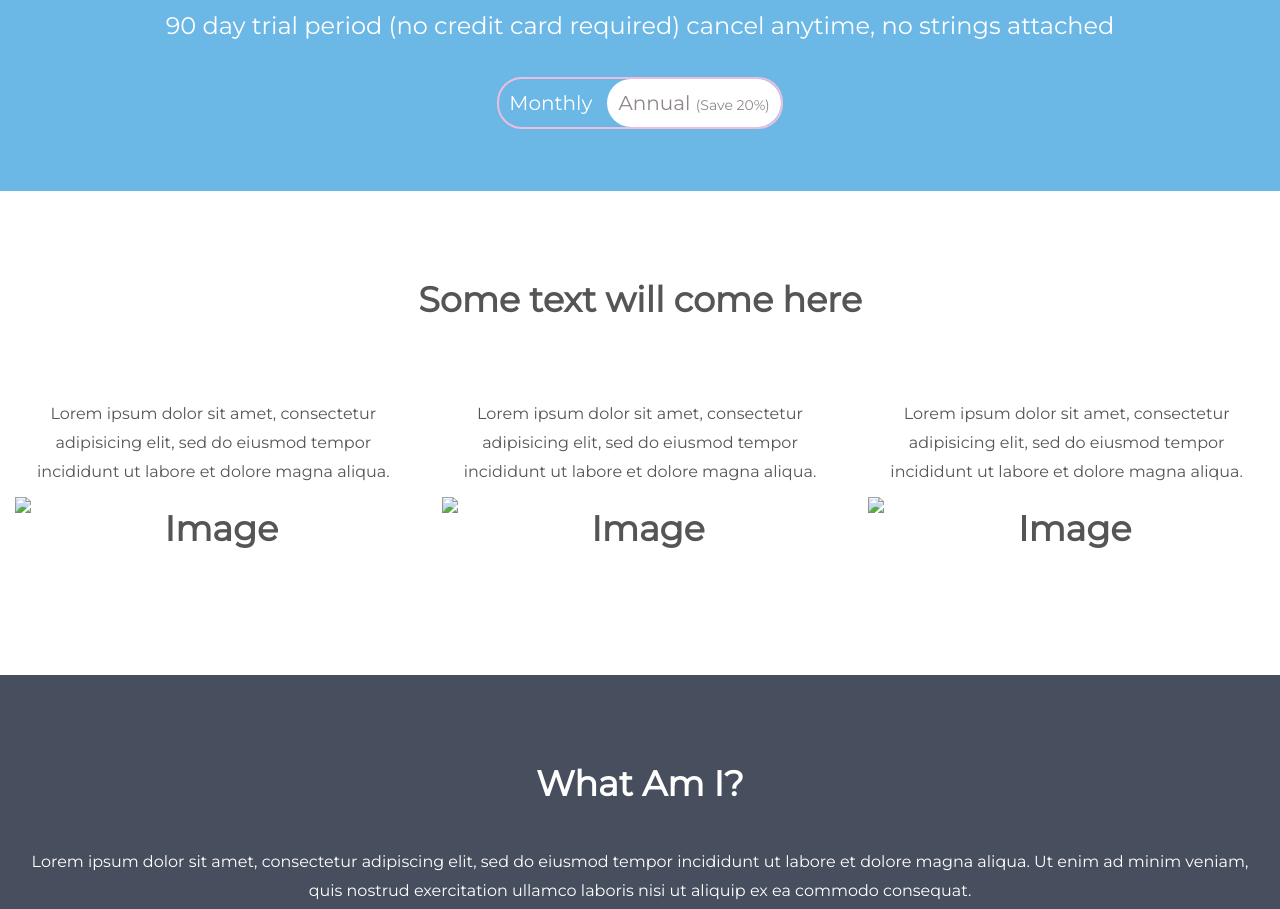
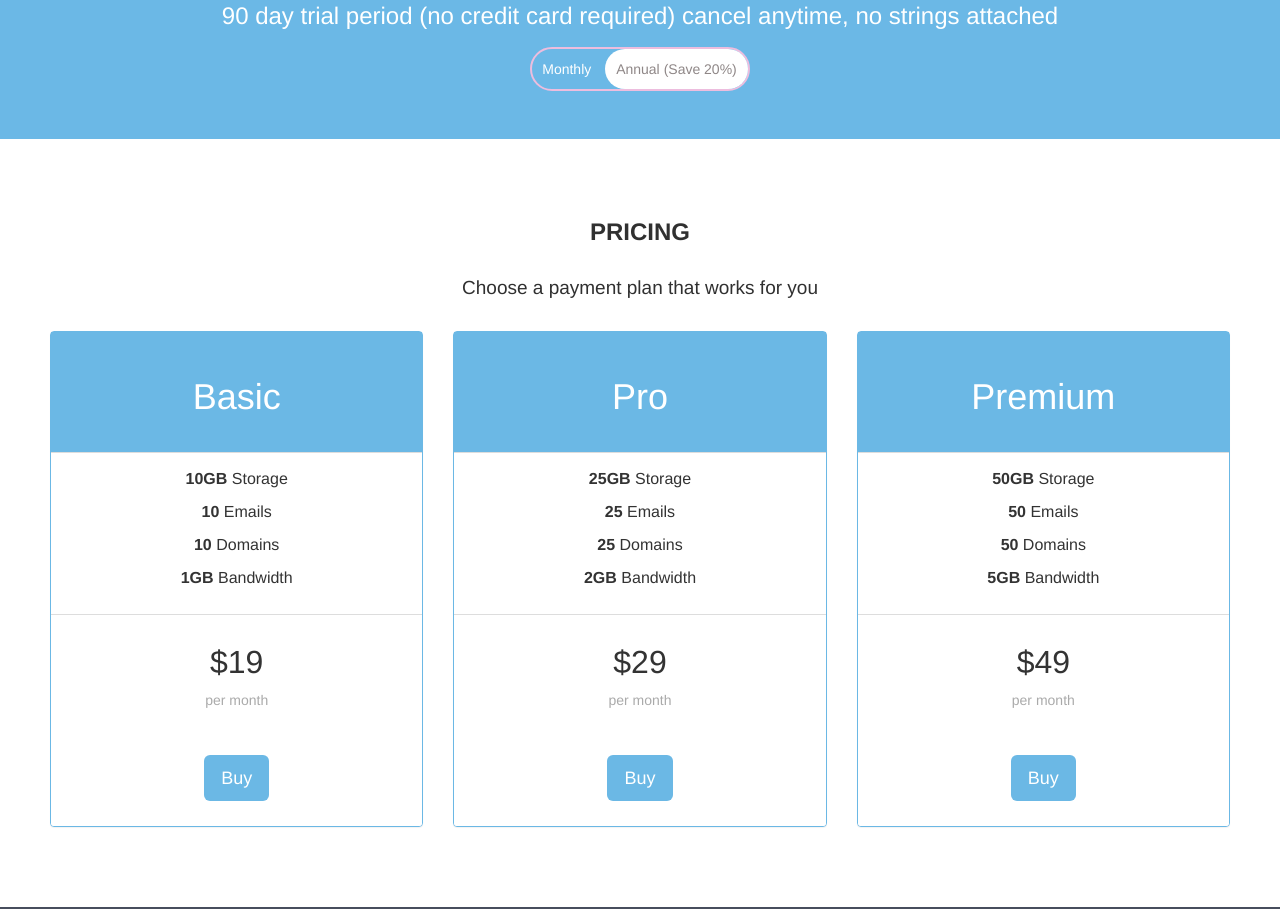
Before and after one commit to PManager1/investorweb, a plain HTML site: page index.html in a window 1280 px wide. Shown: the part 241-1150 px from the top of the page. Drawn offline with nearby package versions, Linux system fonts and the light colour scheme.

Commit message:
finished design of pricing part

```diff
--- a/index.html
+++ b/index.html
@@ -7,76 +7,7 @@
   <link href="https://fonts.googleapis.com/css?family=Montserrat" rel="stylesheet">
   <script src="https://ajax.googleapis.com/ajax/libs/jquery/3.2.1/jquery.min.js"></script>
   <script src="https://maxcdn.bootstrapcdn.com/bootstrap/3.3.7/js/bootstrap.min.js"></script>
-  <style>
-  body {
-      font: 20px Montserrat, sans-serif;
-      line-height: 1.8;
-      color: #f5f6f7;
-  }
-  p {font-size: 16px;}
-  .margin {
-    margin-bottom: 45px;
-    font-size: 35px;
-    font-weight: bolder;
-  }
-  .bg-1 {
-      background-color: #6bb8e6;
-      color: #ffffff;
-  }
-  .bg-2 {
-      background-color: #474e5d;
-      color: #ffffff;
-  }
-  .bg-3 {
-      background-color: #ffffff;
-      color: #555555;
-  }
-  .main-btn {
-    border-radius: 25px;
-    border: 2px solid #edbdde;
-    cursor: default;
-    padding: 12px 5px;
-    text-decoration: none;
-  }
-  .bg-4 {
-      background-color: #2f2f2f;
-      color: #fff;
-  }
-  .container-fluid {
-      padding-top: 70px;
-      padding-bottom: 70px;
-  }
-  .navbar {
-      padding-top: 15px;
-      padding-bottom: 15px;
-      border: 0;
-      border-radius: 0;
-      margin-bottom: 0;
-      font-size: 12px;
-      letter-spacing: 5px;
-  }
-  .navbar-nav  li a:hover {
-      color: #1abc9c !important;
-  }
-  .monthly{
-    color: white;
-    padding: 0px 5px;
-  }
-  .annual {
-    background: white;
-    color: #8f8787;
-    padding: 12px 11px;
-    position: relative;
-    left: 5px;
-    border-radius: 25px;
-  }
-  .font-14 {
-    font-size: 14px;
-  }
-  .footer {
-    background-color: #6bb8e6;
-  }
-  </style>
+  <link rel="stylesheet" href="styles/main.css">
 </head>
 <body>
 
@@ -116,7 +47,7 @@
 </div>
 
 <!-- Second Container (Grid) -->
-<div class="container-fluid bg-3 text-center">
+<!-- <div class="container-fluid bg-3 text-center">
   <h3 class="margin">Some text will come here</h3><br>
   <div class="row">
     <div class="col-sm-4">
@@ -132,6 +63,77 @@
       <img src="birds3.jpg" class="img-responsive margin" style="width:100%" alt="Image">
     </div>
   </div>
+</div> -->
+
+<div id="pricing" class="container-fluid">
+    <div class="text-center">
+        <h2>Pricing</h2>
+        <h4>Choose a payment plan that works for you</h4>
+    </div>
+    <div class="row slideanim slide">
+        <div class="col-sm-4 col-xs-12">
+            <div class="panel panel-default text-center">
+                <div class="panel-heading">
+                    <h1>Basic</h1>
+                </div>
+
+
+
+
+
+
+
+                <div class="panel-body">
+                    <p><strong>10GB</strong> Storage</p>
+                    <p><strong>10</strong> Emails</p>
+                    <p><strong>10</strong> Domains</p>
+                    <p><strong>1GB</strong> Bandwidth</p>
+                    <!-- <p><strong>Endless</strong> Bandwidth</p> -->
+                </div>
+                <div class="panel-footer">
+                    <h3>$19</h3>
+                    <h4>per month</h4>
+                    <button class="btn btn-lg">Buy</button>
+                </div>
+            </div>
+        </div>
+        <div class="col-sm-4 col-xs-12">
+            <div class="panel panel-default text-center">
+                <div class="panel-heading">
+                    <h1>Pro</h1>
+                </div>
+                <div class="panel-body">
+                    <p><strong>25GB</strong> Storage</p>
+                    <p><strong>25</strong> Emails</p>
+                    <p><strong>25</strong> Domains</p>
+                    <p><strong>2GB</strong> Bandwidth</p>
+                </div>
+                <div class="panel-footer">
+                    <h3>$29</h3>
+                    <h4>per month</h4>
+                    <button class="btn btn-lg">Buy</button>
+                </div>
+            </div>
+        </div>
+        <div class="col-sm-4 col-xs-12">
+            <div class="panel panel-default text-center">
+                <div class="panel-heading">
+                    <h1>Premium</h1>
+                </div>
+                <div class="panel-body">
+                    <p><strong>50GB</strong> Storage</p>
+                    <p><strong>50</strong> Emails</p>
+                    <p><strong>50</strong> Domains</p>
+                    <p><strong>5GB</strong> Bandwidth</p>
+                </div>
+                <div class="panel-footer">
+                    <h3>$49</h3>
+                    <h4>per month</h4>
+                    <button class="btn btn-lg">Buy</button>
+                </div>
+            </div>
+        </div>
+    </div>
 </div>
 
 <!-- Third Container -->
--- /dev/null
+++ b/styles/main.css
@@ -0,0 +1,224 @@
+<style>
+  body {
+      font: 20px Montserrat, sans-serif;
+      line-height: 1.8;
+      color: #f5f6f7;
+  }
+  p {font-size: 16px;}
+  .margin {
+    margin-bottom: 45px;
+    font-size: 35px;
+    font-weight: bolder;
+  }
+  .bg-1 {
+      background-color: #6bb8e6;
+      color: #ffffff;
+  }
+  .bg-2 {
+      background-color: #474e5d;
+      color: #ffffff;
+  }
+  .bg-3 {
+      background-color: #ffffff;
+      color: #555555;
+  }
+  .main-btn {
+    border-radius: 25px;
+    border: 2px solid #edbdde;
+    cursor: default;
+    padding: 12px 5px;
+    text-decoration: none;
+  }
+  .bg-4 {
+      background-color: #2f2f2f;
+      color: #fff;
+  }
+  .container-fluid {
+      padding-top: 70px;
+      padding-bottom: 70px;
+  }
+  .navbar {
+      padding-top: 15px;
+      padding-bottom: 15px;
+      border: 0;
+      border-radius: 0;
+      margin-bottom: 0;
+      font-size: 12px;
+      letter-spacing: 5px;
+  }
+  .navbar-nav  li a:hover {
+      color: #1abc9c !important;
+  }
+  .monthly{
+    color: white;
+    padding: 0px 5px;
+  }
+  .annual {
+    background: white;
+    color: #8f8787;
+    padding: 12px 11px;
+    position: relative;
+    left: 5px;
+    border-radius: 25px;
+  }
+  .font-14 {
+    font-size: 14px;
+  }
+  .footer {
+    background-color: #6bb8e6;
+  }
+
+
+  /**** pricing ****/
+
+  h2 {
+      font-size: 24px;
+      text-transform: uppercase;
+      color: #303030;
+      font-weight: 600;
+      margin-bottom: 30px;
+  }
+  h4 {
+      font-size: 19px;
+      line-height: 1.375em;
+      color: #303030;
+      font-weight: 400;
+      margin-bottom: 30px;
+  }
+  .jumbotron {
+      background-color: #f4511e;
+      color: #fff;
+      padding: 100px 25px;
+      font-family: Montserrat, sans-serif;
+  }
+  .container-fluid {
+      padding: 60px 50px;
+  }
+  .bg-grey {
+      background-color: #f6f6f6;
+  }
+  .logo-small {
+      color: #f4511e;
+      font-size: 50px;
+  }
+  .logo {
+      color: #f4511e;
+      font-size: 200px;
+  }
+  .thumbnail {
+      padding: 0 0 15px 0;
+      border: none;
+      border-radius: 0;
+  }
+  .thumbnail img {
+      width: 100%;
+      height: 100%;
+      margin-bottom: 10px;
+  }
+  .carousel-control.right, .carousel-control.left {
+      background-image: none;
+      color: #f4511e;
+  }
+  .carousel-indicators li {
+      border-color: #f4511e;
+  }
+  .carousel-indicators li.active {
+      background-color: #f4511e;
+  }
+  .item h4 {
+      font-size: 19px;
+      line-height: 1.375em;
+      font-weight: 400;
+      font-style: italic;
+      margin: 70px 0;
+  }
+  .item span {
+      font-style: normal;
+  }
+  .panel {
+      border: 1px solid #6bb8e5;
+      transition: box-shadow 0.5s;
+  }
+  .panel:hover {
+      box-shadow: 5px 0px 40px rgba(0,0,0, .2);
+  }
+  .panel-footer .btn:hover {
+      border: 1px solid #f4511e;
+      background-color: #fff !important;
+      color: #f4511e;
+  }
+  .panel-heading {
+      color: #fff !important;
+      background-color: #6BB8E5 !important;
+      padding: 25px;
+      border-bottom: 1px solid transparent;
+      border-top-left-radius: 0px;
+      border-top-right-radius: 0px;
+      border-bottom-left-radius: 0px;
+      border-bottom-right-radius: 0px;
+  }
+  .panel-footer {
+      background-color: white !important;
+  }
+  .panel-footer h3 {
+      font-size: 32px;
+  }
+  .panel-footer h4 {
+      color: #aaa;
+      font-size: 14px;
+  }
+  .panel-footer .btn {
+      margin: 15px 0;
+      background-color: #6bb8e5;
+      color: #fff;
+  }
+
+  footer .glyphicon {
+      font-size: 20px;
+      margin-bottom: 20px;
+      color: #f4511e;
+  }
+  .slideanim {visibility:hidden;}
+  .slide {
+      animation-name: slide;
+      -webkit-animation-name: slide;
+      animation-duration: 1s;
+      -webkit-animation-duration: 1s;
+      visibility: visible;
+  }
+  @keyframes slide {
+    0% {
+      opacity: 0;
+      transform: translateY(70%);
+    }
+    100% {
+      opacity: 1;
+      transform: translateY(0%);
+    }
+  }
+  @-webkit-keyframes slide {
+    0% {
+      opacity: 0;
+      -webkit-transform: translateY(70%);
+    }
+    100% {
+      opacity: 1;
+      -webkit-transform: translateY(0%);
+    }
+  }
+  @media screen and (max-width: 768px) {
+    .col-sm-4 {
+      text-align: center;
+      margin: 25px 0;
+    }
+    .btn-lg {
+        width: 100%;
+        margin-bottom: 35px;
+    }
+  }
+  @media screen and (max-width: 480px) {
+    .logo {
+        font-size: 150px;
+    }
+  }
+  </style>
```
